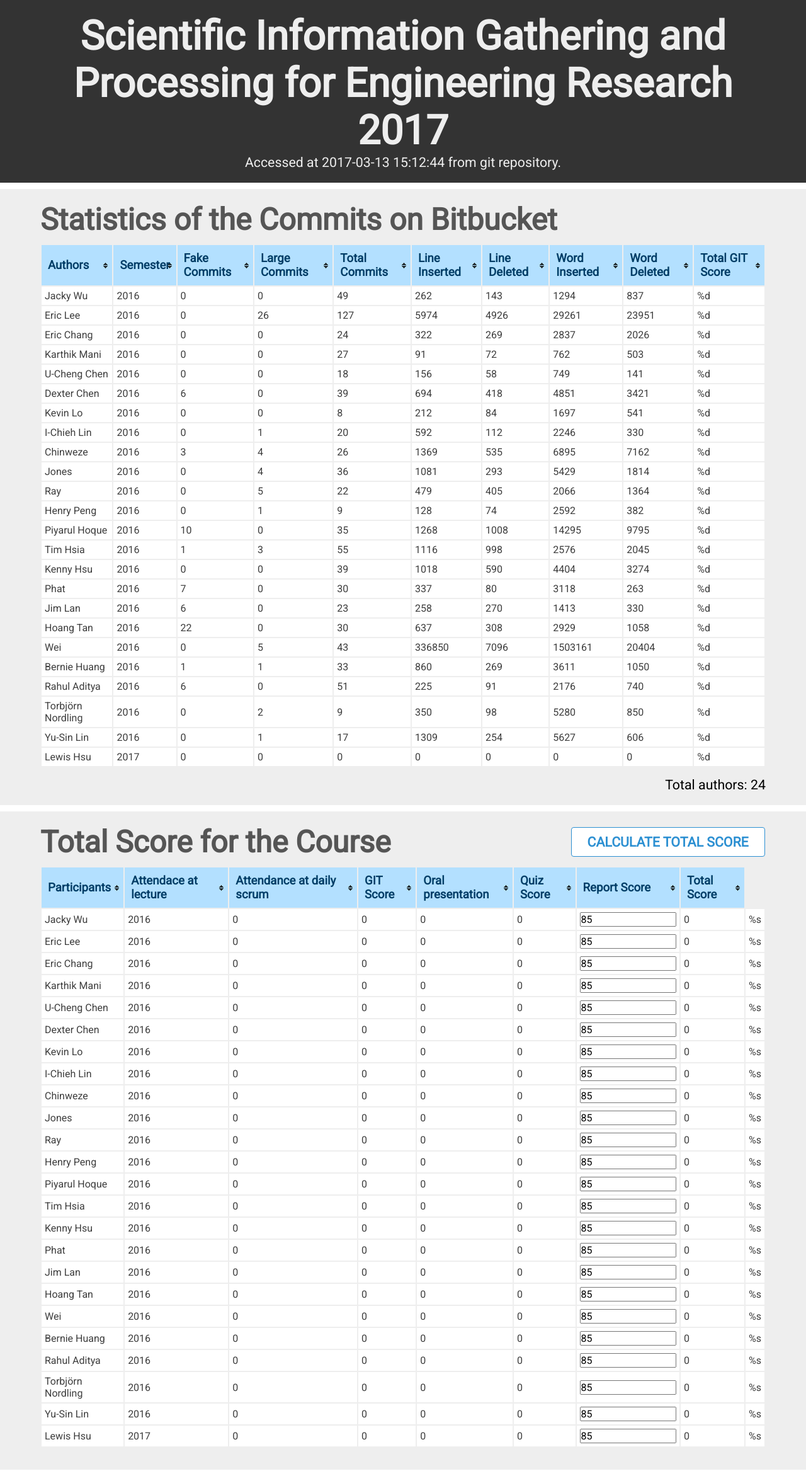
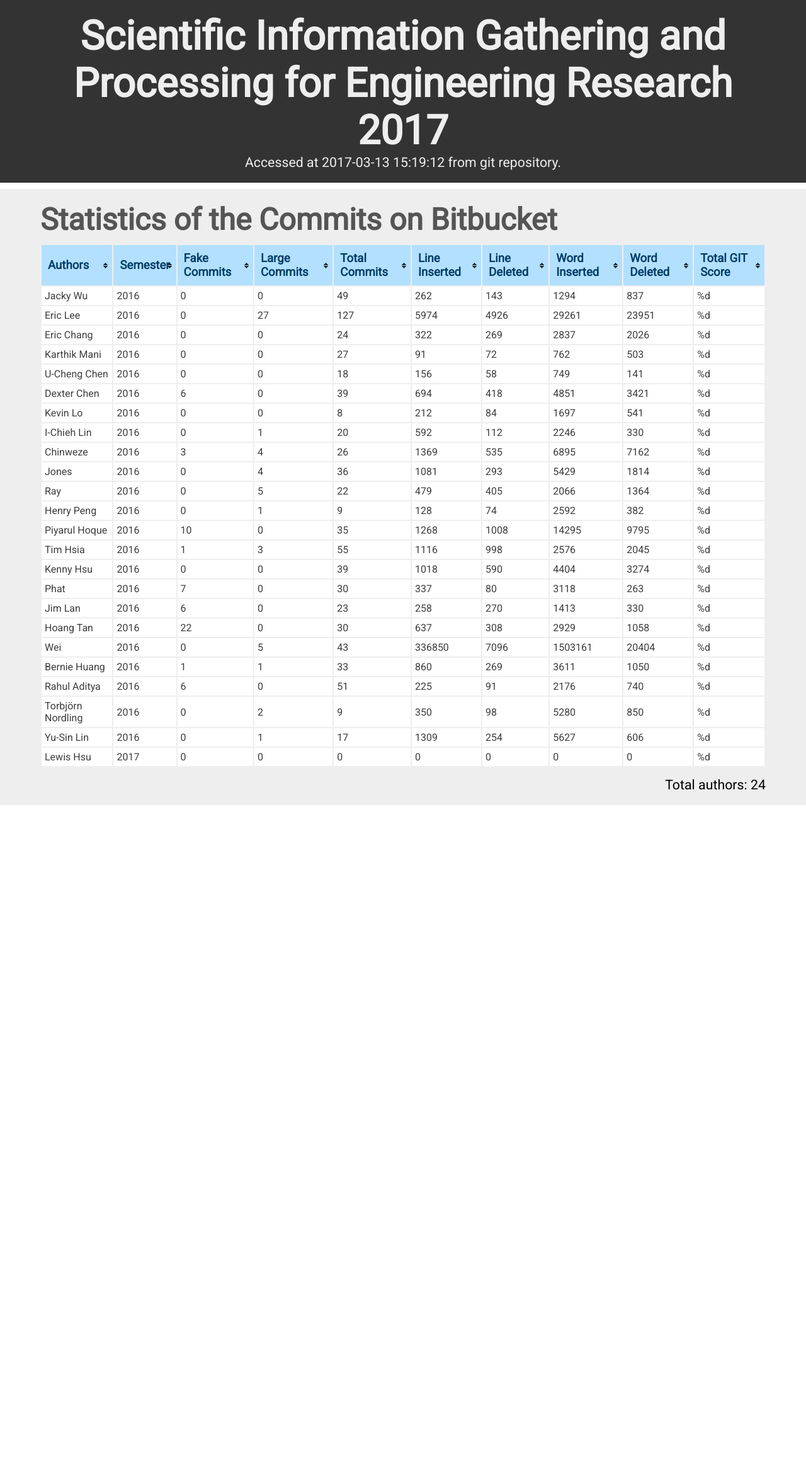
Before and after one commit to josechang/sciinfo, a PHP site: page / in a window 1280 px wide. Shown: the whole page at 63% size. After the commit the page ends 1278 px from the top, so only its background shows below. Run offline with PHP 8.4, Linux system fonts and the light colour scheme.

Commit message:
Fixed Error

```diff
--- a/GitStat/html/css/container.css
+++ b/GitStat/html/css/container.css
@@ -74,3 +74,7 @@
 	background-color: #333;
 	color: #EEE;
 }
+
+#score_div {
+	display: none;
+}
--- a/GitStat/html/index.html
+++ b/GitStat/html/index.html
@@ -20,7 +20,7 @@
   <body>
     <div class="container" id="header">
       <h1>Scientific Information Gathering and Processing for Engineering Research 2017</h1>
-      <p>Accessed at 2017-03-13 15:12:44 from git repository.</p>
+      <p>Accessed at 2017-03-13 15:19:12 from git repository.</p>
     </div>
 
     <div class="container">
@@ -57,7 +57,7 @@
             <td>Eric Lee</td>
             <td>2016</td>
             <td>0</td>
-            <td>26</td>
+            <td>27</td>
             <td>127</td>
             <td>5974</td>
             <td>4926</td>
@@ -332,9 +332,9 @@
         </tbody>
       </table>
       <p id="total">Total authors: 24 </p>
-    </div style="display:none">
+    </div>
 
-    <div class="container">
+    <div class="container" id="score_div">
       <h2>Total Score for the Course</h2>
       <button class="btn" onclick="calculate()">Calculate Total Score</button>
       <table cellspacing="2" id="score" class="tablesorter">
@@ -362,7 +362,6 @@
               <input type="text" value="85" onkeypress="return isNumberKey(event)" maxlength="3">
             </td>
             <td>0</td>
-            <td>%s</td>
           </tr>
           <tr>
             <td>Eric Lee</td>
@@ -375,7 +374,6 @@
               <input type="text" value="85" onkeypress="return isNumberKey(event)" maxlength="3">
             </td>
             <td>0</td>
-            <td>%s</td>
           </tr>
           <tr>
             <td>Eric Chang</td>
@@ -388,7 +386,6 @@
               <input type="text" value="85" onkeypress="return isNumberKey(event)" maxlength="3">
             </td>
             <td>0</td>
-            <td>%s</td>
           </tr>
           <tr>
             <td>Karthik Mani</td>
@@ -401,7 +398,6 @@
               <input type="text" value="85" onkeypress="return isNumberKey(event)" maxlength="3">
             </td>
             <td>0</td>
-            <td>%s</td>
           </tr>
           <tr>
             <td>U-Cheng Chen</td>
@@ -414,7 +410,6 @@
               <input type="text" value="85" onkeypress="return isNumberKey(event)" maxlength="3">
             </td>
             <td>0</td>
-            <td>%s</td>
           </tr>
           <tr>
             <td>Dexter Chen</td>
@@ -427,7 +422,6 @@
               <input type="text" value="85" onkeypress="return isNumberKey(event)" maxlength="3">
             </td>
             <td>0</td>
-            <td>%s</td>
           </tr>
           <tr>
             <td>Kevin Lo</td>
@@ -440,7 +434,6 @@
               <input type="text" value="85" onkeypress="return isNumberKey(event)" maxlength="3">
             </td>
             <td>0</td>
-            <td>%s</td>
           </tr>
           <tr>
             <td>I-Chieh Lin</td>
@@ -453,7 +446,6 @@
               <input type="text" value="85" onkeypress="return isNumberKey(event)" maxlength="3">
             </td>
             <td>0</td>
-            <td>%s</td>
           </tr>
           <tr>
             <td>Chinweze</td>
@@ -466,7 +458,6 @@
               <input type="text" value="85" onkeypress="return isNumberKey(event)" maxlength="3">
             </td>
             <td>0</td>
-            <td>%s</td>
           </tr>
           <tr>
             <td>Jones</td>
@@ -479,7 +470,6 @@
               <input type="text" value="85" onkeypress="return isNumberKey(event)" maxlength="3">
             </td>
             <td>0</td>
-            <td>%s</td>
           </tr>
           <tr>
             <td>Ray</td>
@@ -492,7 +482,6 @@
               <input type="text" value="85" onkeypress="return isNumberKey(event)" maxlength="3">
             </td>
             <td>0</td>
-            <td>%s</td>
           </tr>
           <tr>
             <td>Henry Peng</td>
@@ -505,7 +494,6 @@
               <input type="text" value="85" onkeypress="return isNumberKey(event)" maxlength="3">
             </td>
             <td>0</td>
-            <td>%s</td>
           </tr>
           <tr>
             <td>Piyarul Hoque</td>
@@ -518,7 +506,6 @@
               <input type="text" value="85" onkeypress="return isNumberKey(event)" maxlength="3">
             </td>
             <td>0</td>
-            <td>%s</td>
           </tr>
           <tr>
             <td>Tim Hsia</td>
@@ -531,7 +518,6 @@
               <input type="text" value="85" onkeypress="return isNumberKey(event)" maxlength="3">
             </td>
             <td>0</td>
-            <td>%s</td>
           </tr>
           <tr>
             <td>Kenny Hsu</td>
@@ -544,7 +530,6 @@
               <input type="text" value="85" onkeypress="return isNumberKey(event)" maxlength="3">
             </td>
             <td>0</td>
-            <td>%s</td>
           </tr>
           <tr>
             <td>Phat</td>
@@ -557,7 +542,6 @@
               <input type="text" value="85" onkeypress="return isNumberKey(event)" maxlength="3">
             </td>
             <td>0</td>
-            <td>%s</td>
           </tr>
           <tr>
             <td>Jim Lan</td>
@@ -570,7 +554,6 @@
               <input type="text" value="85" onkeypress="return isNumberKey(event)" maxlength="3">
             </td>
             <td>0</td>
-            <td>%s</td>
           </tr>
           <tr>
             <td>Hoang Tan</td>
@@ -583,7 +566,6 @@
               <input type="text" value="85" onkeypress="return isNumberKey(event)" maxlength="3">
             </td>
             <td>0</td>
-            <td>%s</td>
           </tr>
           <tr>
             <td>Wei</td>
@@ -596,7 +578,6 @@
               <input type="text" value="85" onkeypress="return isNumberKey(event)" maxlength="3">
             </td>
             <td>0</td>
-            <td>%s</td>
           </tr>
           <tr>
             <td>Bernie Huang</td>
@@ -609,7 +590,6 @@
               <input type="text" value="85" onkeypress="return isNumberKey(event)" maxlength="3">
             </td>
             <td>0</td>
-            <td>%s</td>
           </tr>
           <tr>
             <td>Rahul Aditya</td>
@@ -622,7 +602,6 @@
               <input type="text" value="85" onkeypress="return isNumberKey(event)" maxlength="3">
             </td>
             <td>0</td>
-            <td>%s</td>
           </tr>
           <tr>
             <td>Torbjörn Nordling</td>
@@ -635,7 +614,6 @@
               <input type="text" value="85" onkeypress="return isNumberKey(event)" maxlength="3">
             </td>
             <td>0</td>
-            <td>%s</td>
           </tr>
           <tr>
             <td>Yu-Sin Lin</td>
@@ -648,7 +626,6 @@
               <input type="text" value="85" onkeypress="return isNumberKey(event)" maxlength="3">
             </td>
             <td>0</td>
-            <td>%s</td>
           </tr>
           <tr>
             <td>Lewis Hsu</td>
@@ -661,7 +638,6 @@
               <input type="text" value="85" onkeypress="return isNumberKey(event)" maxlength="3">
             </td>
             <td>0</td>
-            <td>%s</td>
           </tr>
         </tbody>
       </table>
```
Also changed, not shown: 2 other files.
